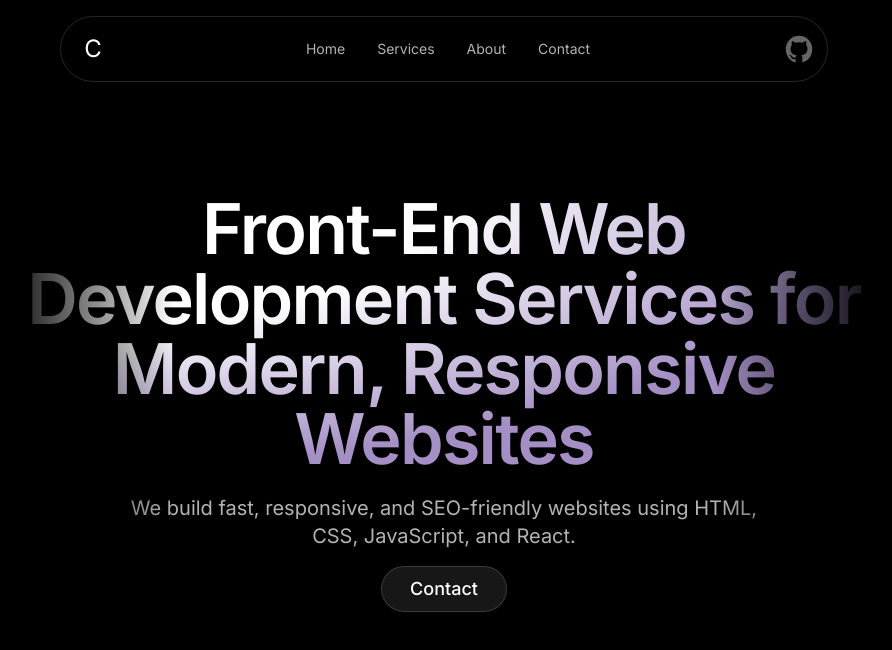
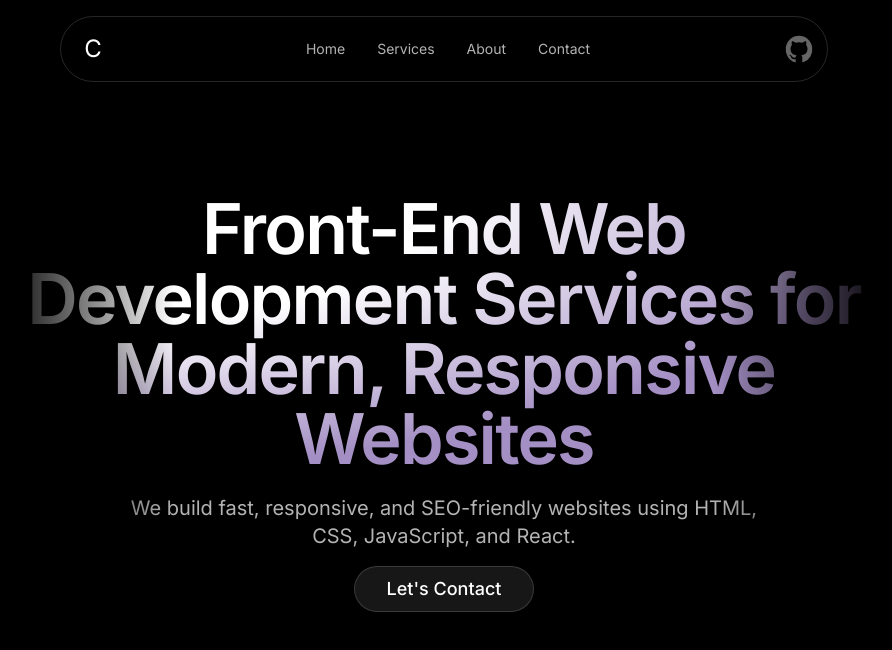
Before and after one commit to SaadAnna/Codew.v.1, a Next.js app: page / in a window 1280 px wide. Shown: the top 650 px of the page, without its empty margins (196-1088 px from the left). Built offline with nearby package versions, Linux system fonts and the light colour scheme.

Commit message:
Update some content in the hero section in the project

```diff
--- a/app/sections/Hero.tsx
+++ b/app/sections/Hero.tsx
@@ -9,7 +9,7 @@ export const Hero = () => {
           We build fast, responsive, and SEO-friendly websites using HTML, CSS,
           JavaScript, and React.
         </p>
-        <a href="#" className="bg-neutral-900 px-7 py-2 mt-4 border border-white/15 rounded-full cursor-pointer text-white font-medium text-lg">Contact</a>
+        <a href="#" className="bg-neutral-900 px-8 py-2 mt-4 border border-white/15 rounded-full cursor-pointer text-white font-medium text-lg"> Let's Contact</a>
       </div>
     </div>
   );
```
